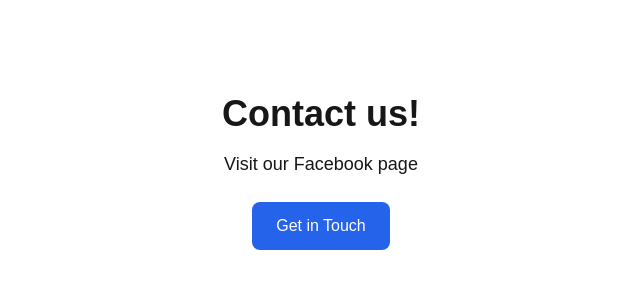
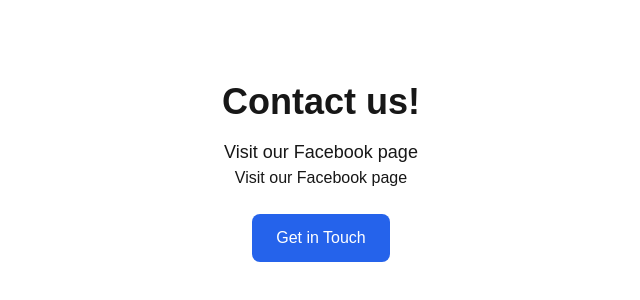
Before and after one commit to mspace21/tomorrow-test-site, a Next.js app: page / in a window 1280 px wide. Shown: the part 2628-2928 px from the top of the page, without its empty margins (319-959 px from the left). Built offline with nearby package versions, Linux system fonts and the light colour scheme.

Commit message:
Update page.js

```diff
--- a/app/page.js
+++ b/app/page.js
@@ -56,6 +56,12 @@
           <p className="mt-4 text-lg">
             Visit our <Link href="https://www.facebook.com/profile.php?id=61563288622007">Facebook page</Link>
           </p>
+          <p>
+            Visit our{' '}
+            <Link href="https://www.facebook.com/profile.php?id=61563288622007">
+              Facebook page
+            </Link>
+          </p>
           <button className="mt-6 bg-blue-600 text-white py-3 px-6 rounded-lg hover:bg-blue-700 transition">
             Get in Touch
           </button>
```
